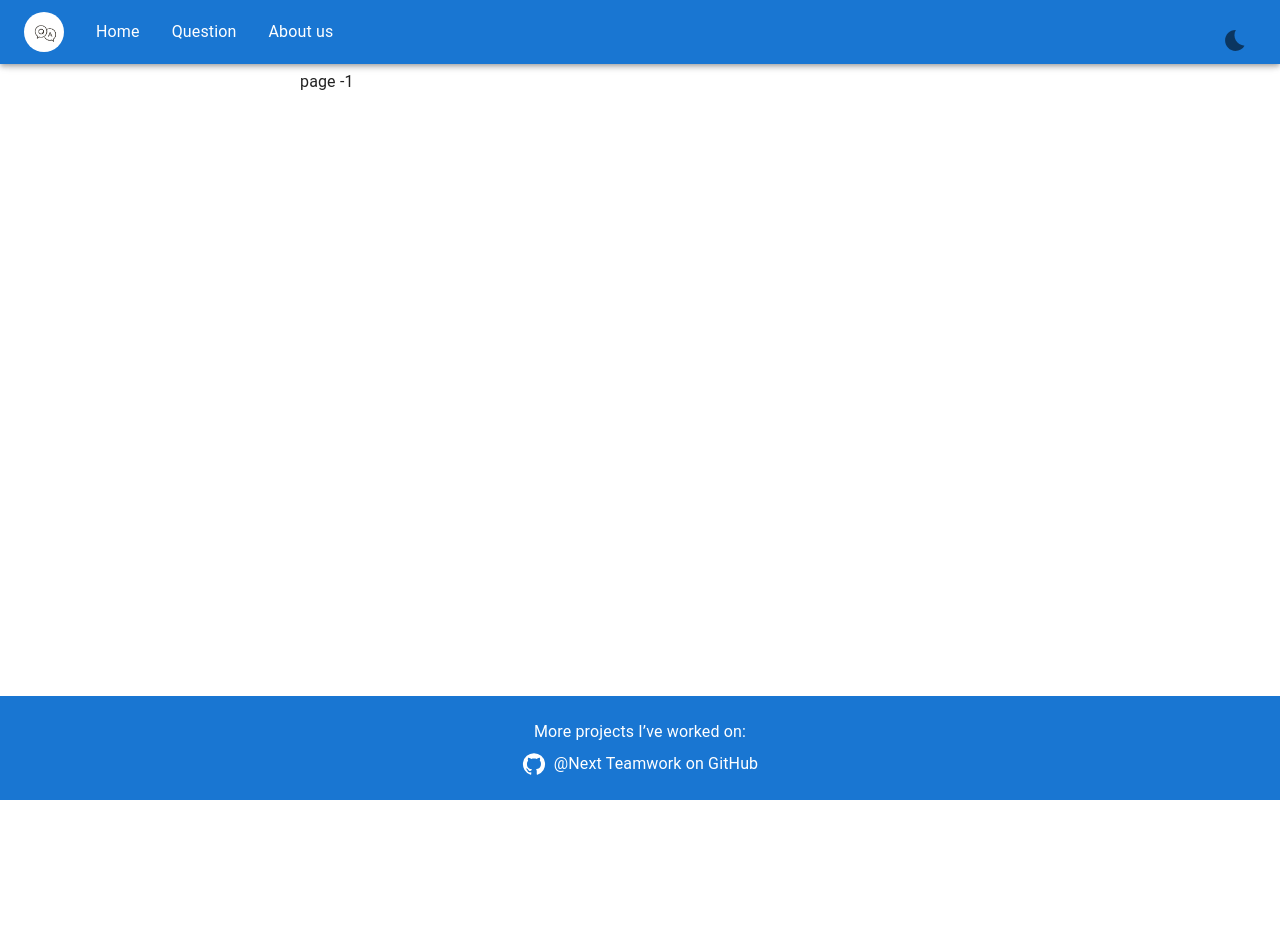
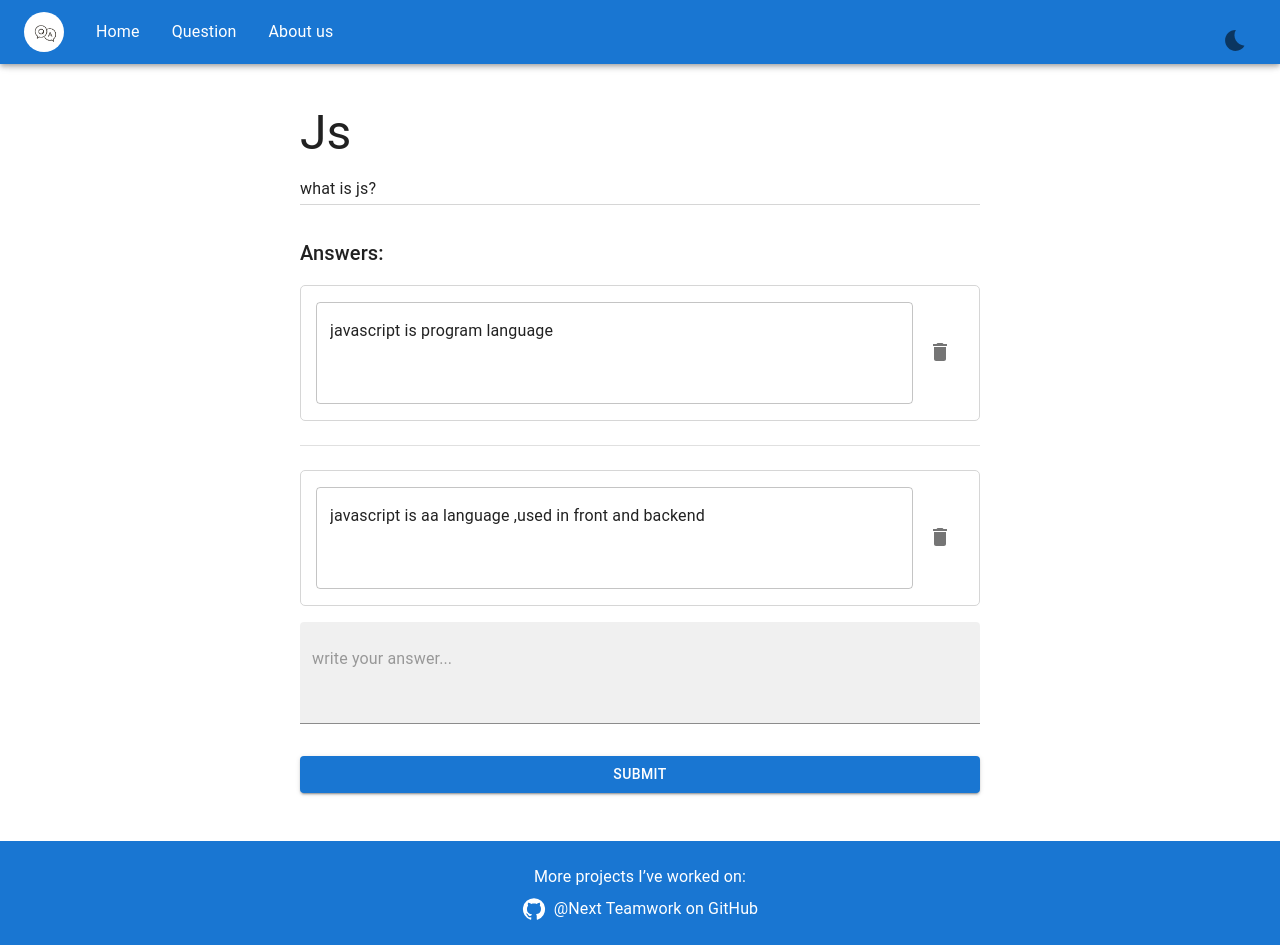
Before and after one commit to Hanie-Bp/nextjs-teamwork, a Next.js app: page /questions/1 in a window 1280 px wide. Before the commit the page ends 800 px from the top, so only its background shows below. Built offline with nearby package versions, Linux system fonts and the light colour scheme.

Commit message:
answers page done

```diff
--- a/src/app/questions/[id]/page.jsx
+++ b/src/app/questions/[id]/page.jsx
@@ -1,9 +1,20 @@
-import React from 'react'
+import React from "react";
+import { data } from "@/utils/data";
+import Answers from "@/components/Answers";
 
-const page = ({params}) => {
-  return (
-    <div>page -{params.id}</div>
-  )
-}
+const page = ({ params }) => {
+  try {
+    const info = data.questions.filter((item) => item.id === params.id)[0];
+    return (
+      <Answers
+        title={info.title}
+        description={info.description}
+        answers={info.answers}
+      />
+    );
+  } catch (error) {
+    return new Error(error.message);
+  }
+};
 
-export default page
+export default page;
--- /dev/null
+++ b/src/components/Answers.jsx
@@ -0,0 +1,61 @@
+"use client";
+import {
+  Box,
+  Button,
+  Divider,
+  Stack,
+  TextField,
+  Typography,
+} from "@mui/material";
+import React from "react";
+import AnswersCard from "./AnswersCard";
+import { useThemeContext } from "@/themeContext";
+
+function Answers({ title, description, answers, mode }) {
+  const { isDarkMode } = useThemeContext();
+  return (
+    <Stack spacing={4} marginTop={"15%"} marginBottom={"3rem"}>
+      <Box borderBottom={"1px solid #d6d6d6"} paddingY={"3px"}>
+        <Typography variant="h3" marginBottom={"1rem"}>
+          {title}
+        </Typography>
+        <Typography>{description}</Typography>
+      </Box>
+
+      <Box marginBottom={"20px"}>
+        <Typography variant="h6" marginBottom={"1rem"}>
+          Answers:
+        </Typography>
+
+        <Stack spacing={3} divider={<Divider />}>
+          {answers?.map((item) => (
+            <AnswersCard key={item.id} answerDesc={item.AnswerDesc} />
+          ))}
+        </Stack>
+
+        <TextField
+          id="filled-basic"
+          variant="filled"
+          placeholder="write your answer..."
+          fullWidth
+          multiline
+          minRows={3}
+          sx={{
+            marginTop: "1rem",
+          }}
+        />
+      </Box>
+
+      <Button
+        variant="contained"
+        sx={{
+          backgroundColor: `${isDarkMode ? "#0E4A84" : "primary"}`,
+        }}
+      >
+        submit
+      </Button>
+    </Stack>
+  );
+}
+
+export default Answers;
--- /dev/null
+++ b/src/components/AnswersCard.jsx
@@ -0,0 +1,49 @@
+"use client";
+import { Box, TextField } from "@mui/material";
+import DeleteIcon from "@mui/icons-material/Delete";
+import React from "react";
+
+function AnswersCard({ answerDesc }) {
+  return (
+    <Box
+      sx={{
+        border: "1px solid #d6d6d6",
+        paddingY: "1rem",
+        paddingLeft: "15px",
+        borderRadius: "5px",
+      }}
+      position={"relative"}
+    >
+      <TextField
+        id="outlined-basic"
+        color="black"
+        variant="outlined"
+        defaultValue={answerDesc}
+        multiline
+        minRows={3}
+        sx={{
+          width: "90%",
+        }}
+      />
+      <Box
+        position={"absolute"}
+        top={"40%"}
+        right={"4%"}
+        sx={{
+          cursor: "pointer",
+        }}
+      >
+        <DeleteIcon
+          color="action"
+          sx={{
+            "&:hover": {
+              color: "red",
+            },
+          }}
+        />
+      </Box>
+    </Box>
+  );
+}
+
+export default AnswersCard;
```
